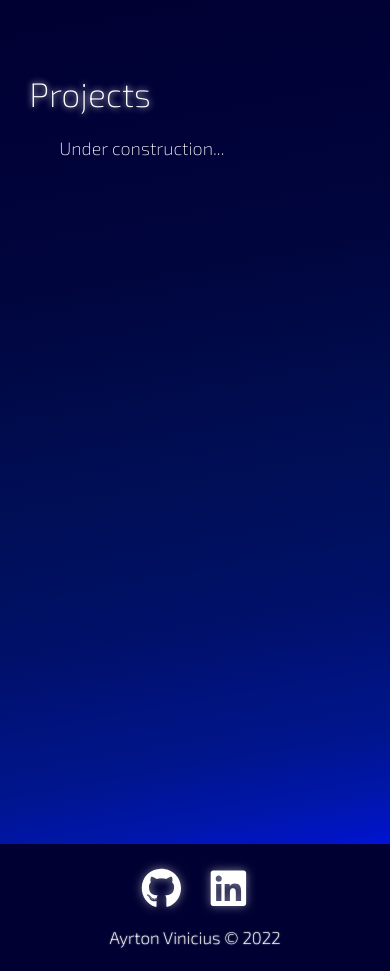
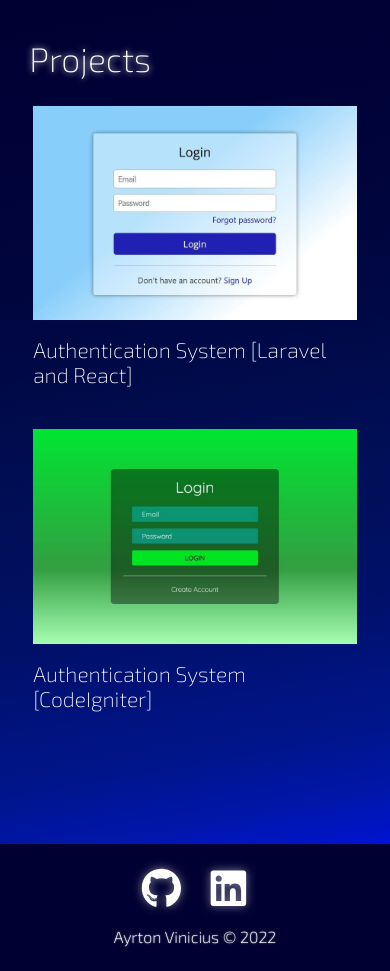
Before and after one commit to ayrtton/portfolio, a React (Create React App) app: page /projects in a window 390 px wide. Built offline with nearby package versions, Linux system fonts and the light colour scheme.

Commit message:
Set projects responsiveness for mobile devices

```diff
--- a/src/components/Footer.module.css
+++ b/src/components/Footer.module.css
@@ -56,7 +56,7 @@
     }
 
     .copyright {
-        font-size: 2vh;
+        font-size: 1.9vh;
     }
 
     .social {
--- a/src/pages/Projects.jsx
+++ b/src/pages/Projects.jsx
@@ -1,12 +1,9 @@
 import styles from "./Projects.module.css"
-import project01 from "./../images/project01.jpg"
-import project02 from "./../images/project02.jpg"
 
 function Projects() {
     return (
         <div className={styles.main}>
             <h1>Projects</h1>
-            <span id={styles.constructionMessage}>Under construction...</span>
             <div className={styles.projectList}>
                 <div className={styles.row}>
                     <div className={styles.project}>
--- a/src/pages/Projects.module.css
+++ b/src/pages/Projects.module.css
@@ -47,13 +47,34 @@
 }
 
 @media (max-width: 768px) {
-    #constructionMessage {
-        display: block;
-        text-indent: 30px;
-        font-size: 18px;
+    .main {
+        padding-top: 4vw;
     }
 
     .projectList {
-        display: none;
+        margin: auto;
+        width: 100%;
+        font-size: 2.5vh;
+    }
+
+    .row {
+        flex-direction: column;
+    }
+
+    .project {
+        width: 90%;
+        height: calc(100vh/2);
+        gap: 2vh;
     }
 }
+
+@media (max-width: 480px) {
+    .project {
+        width: 100%;
+        height: calc(100vh/3);
+    }
+
+    .row {
+        gap: 5vh;
+    }
+}
```
